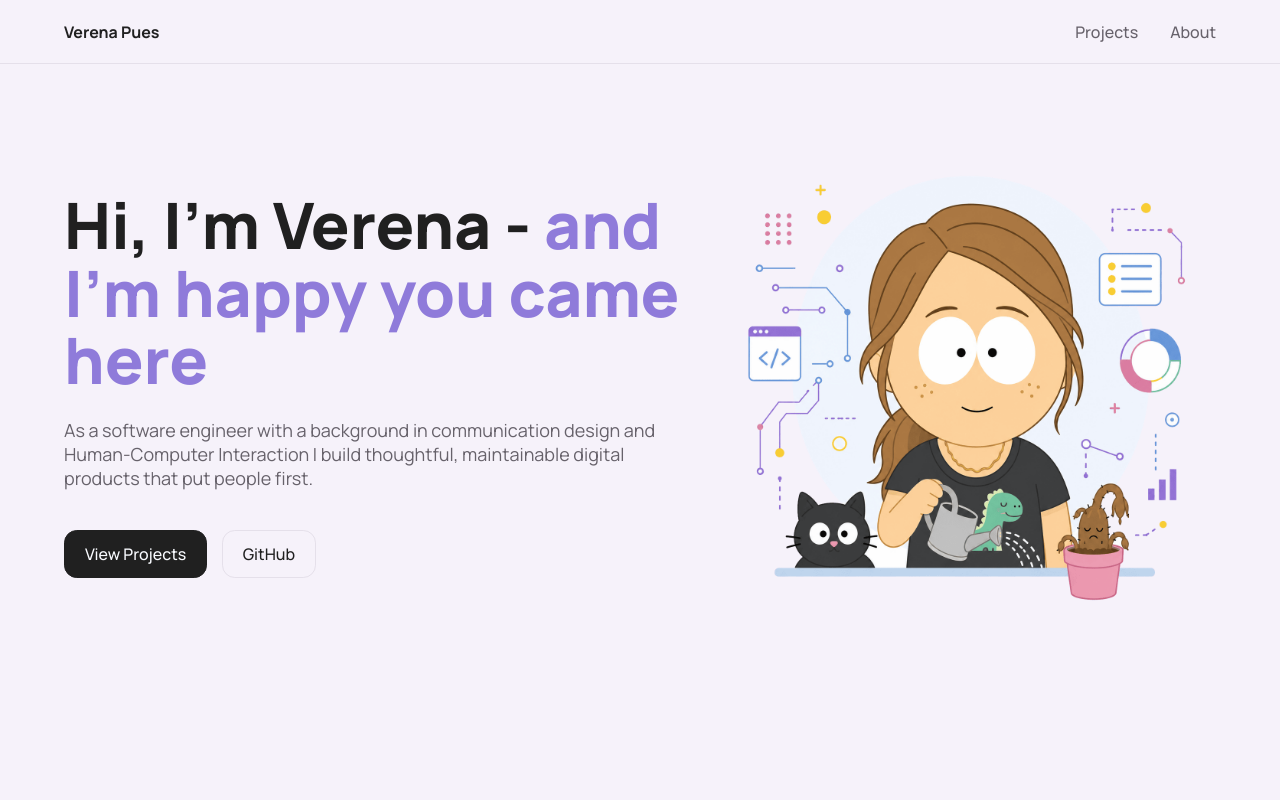
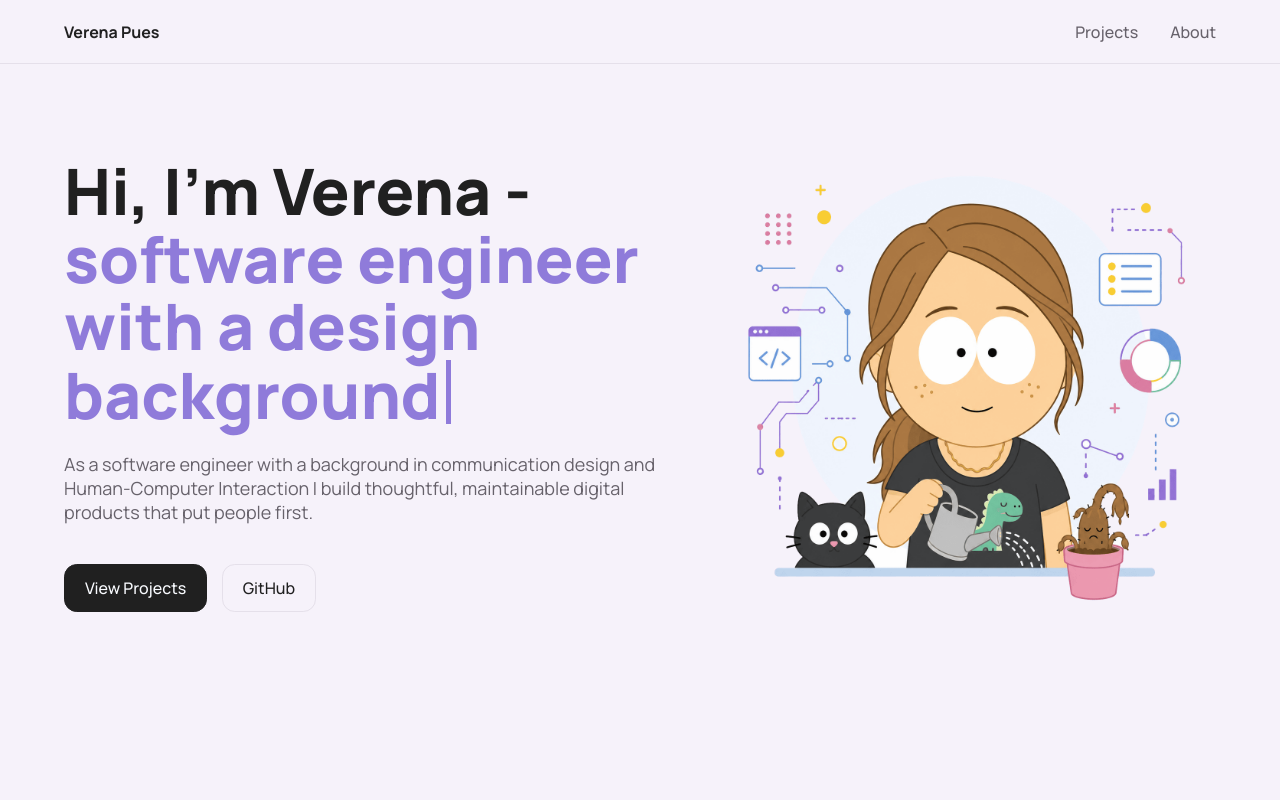
Before and after one commit to vseup/Portfolio, an Angular app: page / in a window 1280 px wide. Shown: the top 800 px of the page. Built offline with nearby package versions, Linux system fonts and the light colour scheme.

Commit message:
home: added typewriter animation

```diff
--- a/src/app/components/home/home-hero/home-hero.component.html
+++ b/src/app/components/home/home-hero/home-hero.component.html
@@ -2,7 +2,10 @@
   <div class="hero-copy">
     <h1 id="home-title">
       Hi, I'm Verena -
-      <span class="accent">and I'm happy you came here</span>
+      <span class="accent" aria-hidden="true">
+        {{ typedPhrase() }}<span class="type-cursor" aria-hidden="true"></span>
+      </span>
+      <span class="sr-only" aria-live="polite">{{ currentPhrase() }}</span>
     </h1>
 
     <p class="default-text">
--- a/src/app/components/home/home-hero/home-hero.component.scss
+++ b/src/app/components/home/home-hero/home-hero.component.scss
@@ -13,15 +13,52 @@
 }
 
 .hero-copy h1 {
+  --hero-title-lines: 3;
   max-width: 20ch;
   color: var(--color-text-primary);
   font-size: var(--text-size-5xl);
   font-weight: var(--text-weight-extra-bold);
   line-height: var(--text-line-height-tight);
+  height: calc(var(--text-size-5xl) * var(--text-line-height-tight) * var(--hero-title-lines));
 }
 
 .accent {
   color: var(--color-accent);
+  display: inline;
+}
+
+.type-cursor {
+  display: inline-block;
+  width: 0.08em;
+  height: 1em;
+  margin-left: 0.08em;
+  background-color: currentColor;
+  vertical-align: -0.08em;
+  animation: typewriter-cursor-blink 1s steps(1, end) infinite;
+}
+
+.sr-only {
+  position: absolute;
+  width: 1px;
+  height: 1px;
+  padding: 0;
+  margin: -1px;
+  overflow: hidden;
+  clip: rect(0, 0, 0, 0);
+  white-space: nowrap;
+  border: 0;
+}
+
+@keyframes typewriter-cursor-blink {
+  0%,
+  49% {
+    opacity: 1;
+  }
+
+  50%,
+  100% {
+    opacity: 0;
+  }
 }
 
 .hero-copy p {
@@ -56,12 +93,22 @@
   display: block;
 }
 
+@media (max-width: 1680px) {
+  .hero-copy h1 {
+    --hero-title-lines: 4;
+  }
+}
+
 @media (max-width: 1024px) {
   .hero {
     min-height: 0;
     padding-top: 6rem;
     padding-bottom: 2.5rem;
     grid-template-columns: 1fr;
+  }
+
+  .hero-copy h1 {
+    --hero-title-lines: 2;
   }
 
   .hero-copy h1,
@@ -78,3 +125,15 @@
     margin: auto;
   }
 }
+
+@media (max-width: 650px) {
+  .hero-copy h1 {
+    --hero-title-lines: 3;
+  }
+}
+
+@media (max-width: 450px) {
+  .hero-copy h1 {
+    --hero-title-lines: 4;
+  }
+}
--- a/src/app/components/home/home-hero/home-hero.component.ts
+++ b/src/app/components/home/home-hero/home-hero.component.ts
@@ -1,5 +1,12 @@
 import { NgOptimizedImage } from '@angular/common';
-import { ChangeDetectionStrategy, Component } from '@angular/core';
+import {
+  ChangeDetectionStrategy,
+  Component,
+  computed,
+  OnDestroy,
+  OnInit,
+  signal,
+} from '@angular/core';
 import { RouterLink } from '@angular/router';
 import { RouterButtonComponent } from '@app/components/shared/buttons/router-button/router-button.component';
 import { AnchorButtonComponent } from '@app/components/shared/buttons/anchor-button/anchor-button.component';
@@ -11,4 +18,63 @@ import { AnchorButtonComponent } from '@app/components/shared/buttons/anchor-but
   styleUrl: './home-hero.component.scss',
   changeDetection: ChangeDetectionStrategy.OnPush,
 })
-export class HomeHeroComponent {}
+export class HomeHeroComponent implements OnInit, OnDestroy {
+  private readonly typewriterPhrases = [
+    'software engineer with a design background',
+    'an introverted cat lady',
+    "and I'm happy you came here",
+  ] as const;
+  private timeoutId: ReturnType<typeof setTimeout> | null = null;
+
+  readonly phraseIndex = signal(0);
+  readonly visibleChars = signal(0);
+  readonly isDeleting = signal(false);
+  readonly currentPhrase = computed(() => this.typewriterPhrases[this.phraseIndex()]);
+  readonly typedPhrase = computed(() => this.currentPhrase().slice(0, this.visibleChars()));
+
+  ngOnInit(): void {
+    this.runTypewriterTick();
+  }
+
+  ngOnDestroy(): void {
+    if (this.timeoutId) {
+      clearTimeout(this.timeoutId);
+    }
+  }
+
+  private runTypewriterTick(): void {
+    const phrase = this.currentPhrase();
+    const visibleChars = this.visibleChars();
+    const deleting = this.isDeleting();
+
+    // Typing phase: reveal the next character until the phrase is complete.
+    if (!deleting && visibleChars < phrase.length) {
+      this.visibleChars.update((value) => value + 1);
+      this.scheduleNextTick(90);
+      return;
+    }
+
+    // Pause briefly after fully typing the phrase, then switch to delete mode.
+    if (!deleting && visibleChars === phrase.length) {
+      this.isDeleting.set(true);
+      this.scheduleNextTick(1600);
+      return;
+    }
+
+    // Deleting phase: remove one character per tick until the phrase is empty.
+    if (deleting && visibleChars > 0) {
+      this.visibleChars.update((value) => value - 1);
+      this.scheduleNextTick(90);
+      return;
+    }
+
+    // Phrase is fully deleted: advance to the next phrase and restart typing.
+    this.isDeleting.set(false);
+    this.phraseIndex.update((value) => (value + 1) % this.typewriterPhrases.length);
+    this.scheduleNextTick(350);
+  }
+
+  private scheduleNextTick(delay: number): void {
+    this.timeoutId = setTimeout(() => this.runTypewriterTick(), delay);
+  }
+}
```
